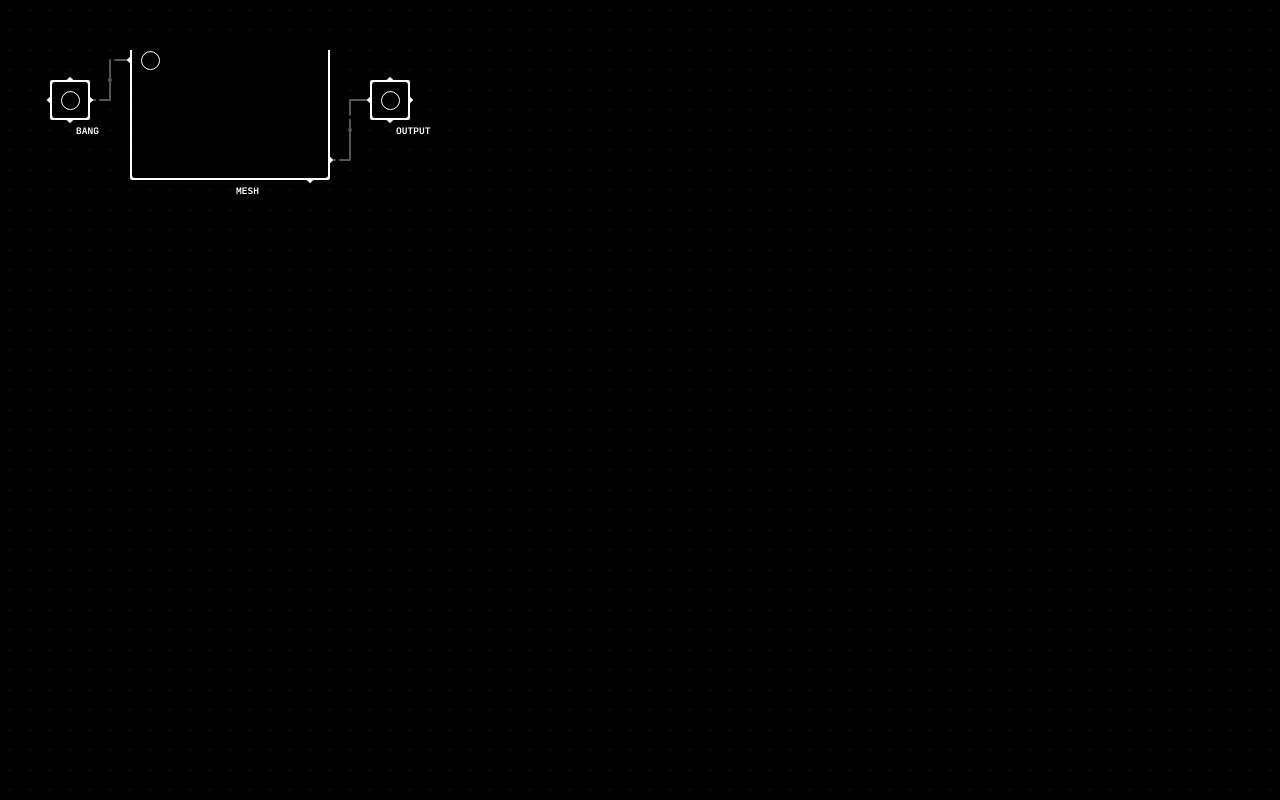
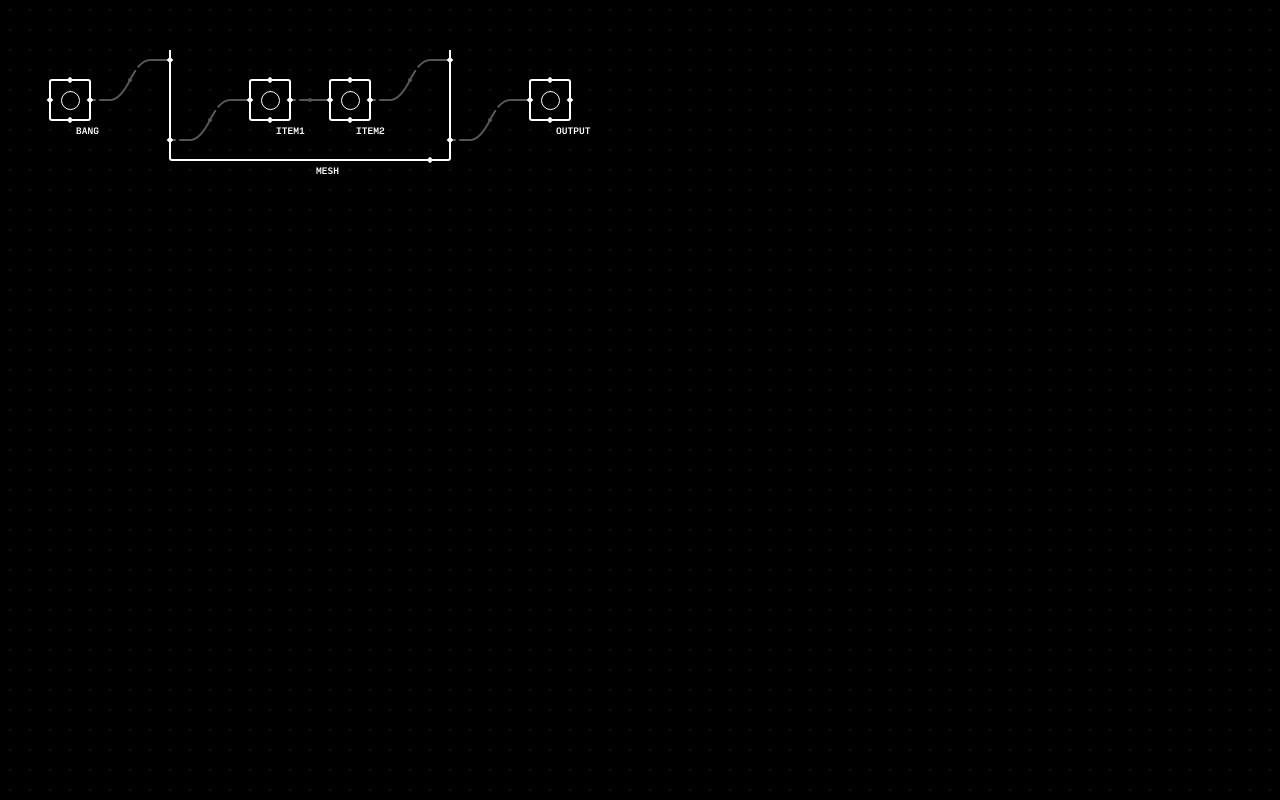
Before and after one commit to XXIIVV/riven, a website: page example.mesh.html in a window 1280 px wide. Drawn offline with Linux system fonts and the light colour scheme.

Commit message:
Almost finished drafting the Mesh specs

```diff
--- a/example.mesh.html
+++ b/example.mesh.html
@@ -21,14 +21,15 @@
     RIVEN.create = (append = true) => {
       Ø("bang").create({x:2,y:2},RIVEN.Node)
 
-      Ø("mesh").create({x:6,y:0},lib.Mesh,[
-        Ø("item1").create({x:2,y:2},RIVEN.Node),
-        Ø("item2").create({x:6,y:2},RIVEN.Node)
-      ])
+      Ø("mesh").create({x:8,y:0},lib.Mesh,[
+        Ø("item1").create({x:0,y:0},RIVEN.Node),
+        Ø("item2").create({x:4,y:0},RIVEN.Node)
+      ], "item1", "item2")
 
-      Ø("output").create({x:18,y:2},RIVEN.Node)
+      Ø("output").create({x:26,y:2},RIVEN.Node)
 
       Ø("bang").connect("mesh")
+      Ø("item1").connect("item2")
       Ø("mesh").connect("output")
     }
 
--- a/links/main.css
+++ b/links/main.css
@@ -2,21 +2,17 @@ body { padding:20px; background-image: url(../media/assets/grid.svg); background
 
 svg#riven { padding:50px 10px; width:200%; height:150%; position: fixed; left:0px; top:0px; }
 svg#riven.magnet { transition: all 250ms }
-svg#riven g.node { fill:#777; }
+svg#riven g.node {}
 svg#riven g.node text { text-anchor: start; stroke:none; font-family: 'input_mono_medium'; font-size:9px; }
 svg#riven g.node .port { fill:#fff; stroke-width:0; }
 svg#riven g.node .port.input, svg g.node .port.answer { fill:white; }
 svg#riven g.node.mesh rect { stroke:#555; fill:none; }
-svg#riven g.node.mesh > rect.outline { display: none }
 svg#riven g.node .glyph { stroke-width:10; stroke:#fff; }
-svg#riven g.node rect { stroke:none; fill:#fff;}
-svg#riven g.node rect.outline { stroke:#000; fill:#000; }
-svg#riven g.node:hover rect.outline { fill:#fff; cursor:pointer; }
+svg#riven g.node rect { stroke:white; fill:none; stroke-width:2;}
 svg#riven g.node:hover path.glyph { stroke:#000; stroke-width:12; }
 svg#riven g#routes circle { fill:#555; }
 svg#riven circle { stroke:none; }
 svg#riven path { stroke:white; fill:none; stroke-width:2;stroke-linejoin: round; stroke-linecap: round  }
-svg#riven rect { stroke:#fff;  stroke-width:2; fill:#fff; }
 svg#riven rect.fill { fill:#111; }
 svg#riven text { fill:white;  text-transform: uppercase; }
 svg#riven path.route { stroke:#555; stroke-width:2; stroke-dasharray: 50,5; }
--- a/scripts/riven.js
+++ b/scripts/riven.js
@@ -25,7 +25,7 @@ function Ø (id) {
 // NODE
 
 RIVEN.Node = function (id, rect = { x: 0, y: 0, w: 2, h: 2 }) {
-  const PORT_TYPES = { default: 0, input: 1, output: 2, request: 3, answer: 4 }
+  const PORT_TYPES = { default: 0, input: 1, output: 2, request: 3, answer: 4, entry: 5, exit: 6 }
 
   this.id = id
   this.ports = {}
@@ -145,11 +145,17 @@ RIVEN.Node = function (id, rect = { x: 0, y: 0, w: 2, h: 2 }) {
       this.routes.push(port)
     }
   }
-}
 
-RIVEN.lib.Mesh = function(id, rect, children)
+  RIVEN.lib.Mesh = function(id, rect, children, entry, exit)
   {
     RIVEN.Node.call(this, id, rect)
+    this.glyph = ""
+
+    this.ports.entry = new Port(this, 'entry', PORT_TYPES.entry)
+    this.ports.exit = new Port(this, 'exit', PORT_TYPES.exit)
+
+    this.ports.entry.connect(Ø(entry).ports.input)
+    Ø(exit).ports.output.connect(this.ports.exit)
 
     this.update = function () {
       const bounds = { x: 0, y: 0 }
@@ -158,8 +164,8 @@ RIVEN.lib.Mesh = function(id, rect, children)
         bounds.x = node.rect.x > bounds.x ? node.rect.x : bounds.x
         bounds.y = node.rect.y > bounds.y ? node.rect.y : bounds.y
       }
-    this.rect.w = bounds.x + 4
-    this.rect.h = bounds.y + 5
+      this.rect.w = bounds.x + 10
+      this.rect.h = bounds.y + 6
     }
 
     for (const cid in children) {
@@ -168,13 +174,14 @@ RIVEN.lib.Mesh = function(id, rect, children)
       this.update()
     }
   }
+}
 
 // GRAPH
 
 RIVEN.graph = () => {
   const network = RIVEN.network
   const GRID_SIZE = 20
-  const PORT_TYPES = { default: 0, input: 1, output: 2, request: 3, answer: 4 }
+  const PORT_TYPES = { default: 0, input: 1, output: 2, request: 3, answer: 4, entry: 5, exit: 6 }
 
   this.el = document.createElementNS('http://www.w3.org/2000/svg', 'svg')
   this.el.id = 'riven'
@@ -207,11 +214,10 @@ RIVEN.graph = () => {
     const rect = getRect(node)
     const pad = 6
     return `
-    <g class='node ${node.is_mesh ? 'mesh' : ''}' id='node_${node.id}'>
+    <g class='node' id='node_${node.id}'>
       <rect rx='2' ry='2' x=${rect.x} y=${rect.y - (GRID_SIZE / 2)} width="${rect.w}" height="${rect.h}" class='${node.children.length === 0 ? 'fill' : ''}'/>
       <text x="${rect.x + (rect.w / 2) + (GRID_SIZE * 0.3)}" y="${rect.y + rect.h + (GRID_SIZE * 0.2)}">${node.label}</text>
       ${drawPorts(node)}
-      <rect rx='2' ry='2' x=${rect.x + (pad / 2)} y=${(rect.y - (GRID_SIZE / 2)) + (pad / 2)} width="${rect.w - pad}" height="${rect.h - pad}" class='outline'/>
       ${drawGlyph(node)}
     </g>`
   }
@@ -224,7 +230,7 @@ RIVEN.graph = () => {
 
   function drawGlyph (node) {
     const rect = getRect(node)
-    return !node.is_mesh && node.glyph ? `<path class='glyph' transform="translate(${rect.x + (GRID_SIZE / 4)},${rect.y - (GRID_SIZE / 4)}) scale(0.1)" d='${node.glyph}'/>` : ''
+    return node.glyph ? `<path class='glyph' transform="translate(${rect.x + (GRID_SIZE / 4)},${rect.y - (GRID_SIZE / 4)}) scale(0.1)" d='${node.glyph}'/>` : ''
   }
 
   function drawPort (port) {
@@ -233,12 +239,13 @@ RIVEN.graph = () => {
     return `<g id='${port.host.id}_port_${port.id}'><path d='M${pos.x - (r)},${pos.y} L${pos.x},${pos.y - (r)} L${pos.x + (r)},${pos.y} L${pos.x},${pos.y + (r)} Z' class='port ${port.type} ${port.host.ports[port.id] && port.host.ports[port.id].route ? 'route' : ''}' /></g>`
   }
 
-  function drawConnection (a, b, type) {
+  function drawConnection (a, b) {
     if (isBidirectional(a.host, b.host)) {
       return a.type !== PORT_TYPES.output ? drawConnectionBidirectional(a, b) : ''
     }
 
-    return a.type === PORT_TYPES.output ? drawConnectionOutput(a, b) : drawConnectionRequest(a, b)
+    console.log(a,b)
+    return a.type === PORT_TYPES.output || a.type === PORT_TYPES.entry || a.type === PORT_TYPES.output ? drawConnectionOutput(a, b) : drawConnectionRequest(a, b)
   }
 
   function isBidirectional (a, b) {
@@ -313,6 +320,10 @@ RIVEN.graph = () => {
       offset = { x: GRID_SIZE, y: -GRID_SIZE * 0.5 }
     } else if (port.type === PORT_TYPES.request) {
       offset = { x: (rect.w - (GRID_SIZE)), y: (rect.h-(GRID_SIZE/2)) }
+    } else if (port.type === PORT_TYPES.entry) {
+      offset = { x: 0, y: (rect.h-(GRID_SIZE * 1.5)) }
+    } else if (port.type === PORT_TYPES.exit) {
+      offset = { x: rect.w, y: GRID_SIZE * 0.5  }
     }
     return { x: rect.x + offset.x, y: rect.y + offset.y }
   }
@@ -325,8 +336,8 @@ RIVEN.graph = () => {
 
     if (node.parent) {
       const offset = getRect(node.parent)
-      x += offset.x
-      y += offset.y
+      x += offset.x + (4*GRID_SIZE)
+      y += offset.y + (2*GRID_SIZE)
     }
     return { x: x, y: y, w: w, h: h }
   }
```
Lines whose indentation alone changed are shown as unchanged.
